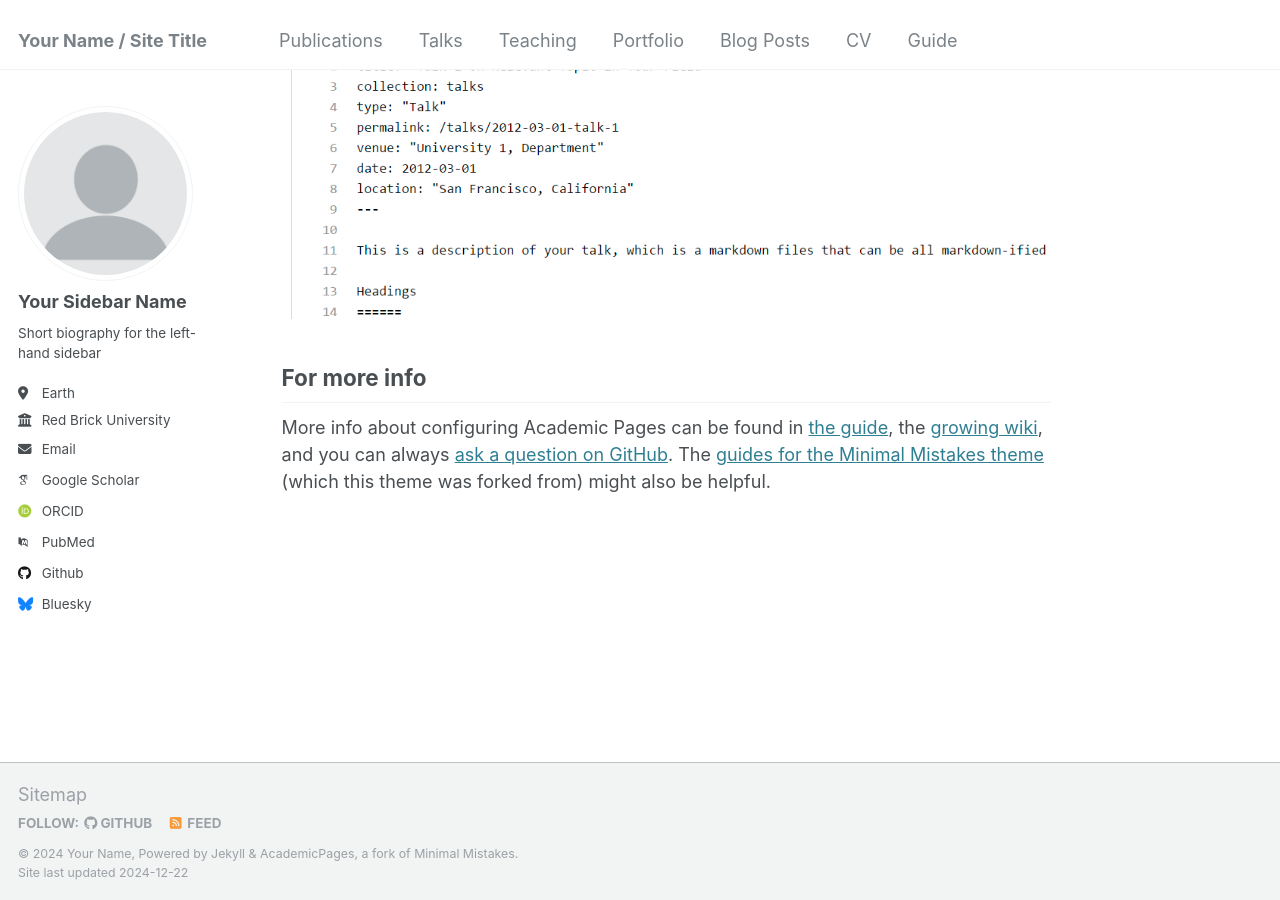
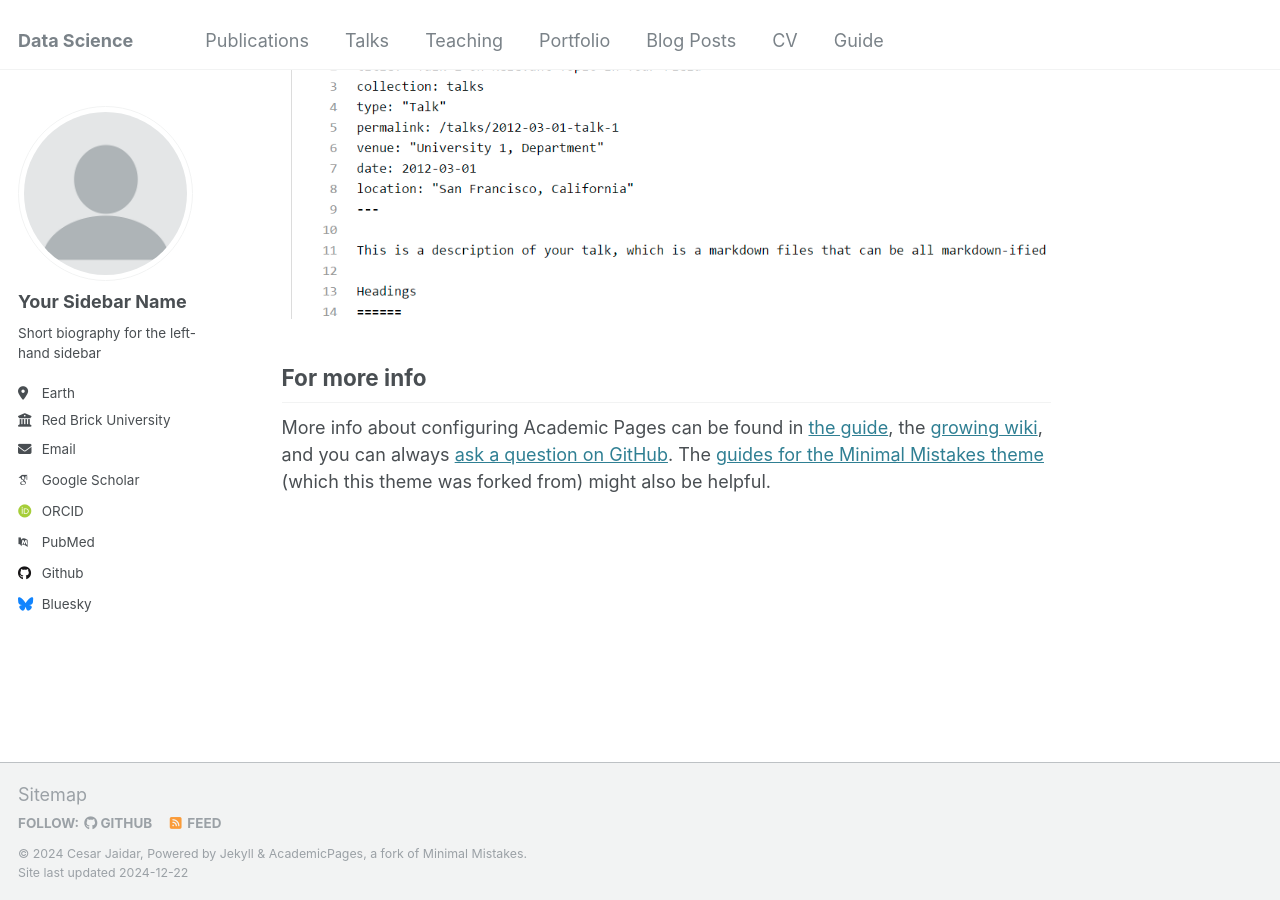
Before and after one commit to cesarjaidar/portfolio, a Jekyll site: the page built from _pages/about.md, in a window 1280 px wide and 900 px high, scrolled down 2643 px. Built offline with Jekyll 4.4.1, drawn with Linux system fonts in a browser that asks for light colours; some web fonts are replaced.

Commit message:
Update _config.yml

```diff
--- a/_config.yml
+++ b/_config.yml
@@ -8,13 +8,13 @@
 
 # Basic Site Settings
 locale                   : "en-US"
-title                    : "Your Name / Site Title"
+title                    : "Data Science"
 title_separator          : "-"
-name                     : &name "Your Name"
-description              : &description "personal description"
-url                      : https://academicpages.github.io # the base hostname & protocol for your site e.g. "https://[your GitHub username].github.io"
+name                     : &name "Cesar Jaidar"
+description              : &description "personal portfolio"
+url                      : https://cesarjaidar.github.io/portfolio/ # the base hostname & protocol for your site e.g. "https://[your GitHub username].github.io"
 baseurl                  : "" # the subpath of your site, e.g. "/blog"
-repository               : "academicpages/academicpages.github.io"
+repository               : "https://cesarjaidar.github.io/portfolio/"
 
 # Site Author - The following control what appear as part of the author content on the side bar.
 #               If a field is blank the icon and link will not appear, otherwise it will be shown.
```
